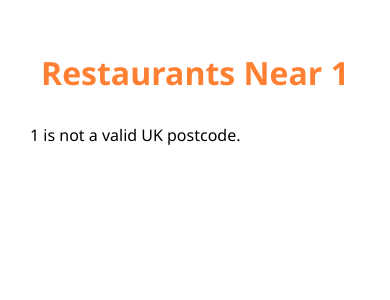
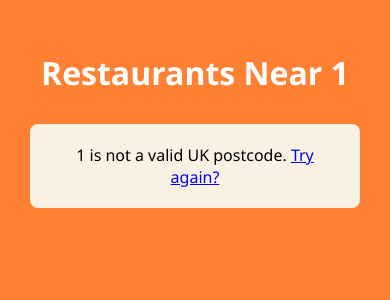
Before and after one commit to Ridwanah/coding_test, a Django app: page /restaurant_list/1/ in a window 390 px wide. Shown: the top 300 px of the page. Run offline with Django 5.2, Linux system fonts and the light colour scheme; data that the repository does not hold is empty.

Commit message:
feat: add mobile viewport and postcode error handling.

```diff
--- a/justeat/restaurant/static/restaurant/style.css
+++ b/justeat/restaurant/static/restaurant/style.css
@@ -4,11 +4,11 @@ body {
     max-width: 800px;
     margin: 0 auto;
     padding: 30px;
-    background-color: white;
+    background-color:  #FF8033;
 }
 
 h1 {
-    color: #FF8033;
+    color:white;
     text-align: center;
     margin-bottom: 30px;
 }
@@ -41,7 +41,7 @@ h1 {
 }
 
 .restaurant-address {
-    color: rgb(128, 128, 128);
+    color: #3a3b3c;
     font-style: italic;
 }
 
@@ -89,3 +89,15 @@ input[type=text] {
     padding: 8px 0;
     border: none;
 }
+
+.empty {
+    text-align: center;
+    color: black;
+}
+
+.empty-card {
+    background: rgb(250, 241, 227);
+    padding: 20px;
+    border-radius: 8px;
+    margin-bottom: 20px;
+}
--- a/justeat/restaurant/templates/restaurant/list.html
+++ b/justeat/restaurant/templates/restaurant/list.html
@@ -3,6 +3,7 @@
     {% load static %}
     <link rel="stylesheet" href="{% static 'restaurant/style.css' %}">
     <head>
+        <meta name="viewport" content="width=device-width, initial-scale=1.0">
         <title>Restaurant List</title>
     </head>
     <body>
@@ -23,7 +24,9 @@
             {% endfor %}
             </ul>
         {% else %}
-        <p>{{ postcode }} is not a valid UK postcode.</p>
+        <div class="empty-card">
+            <div class="empty">{{ postcode }} is not a valid UK postcode. <a href="{% url 'index' %}">Try again?</a> </div>
+        </div>
         {% endif %}
     </body>
 </html>
```
Also changed, not shown: justeat/restaurant/templates/restaurant/index.html (+4 -3 lines).
